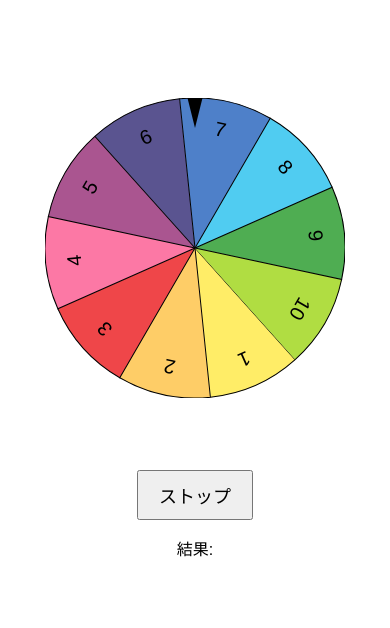
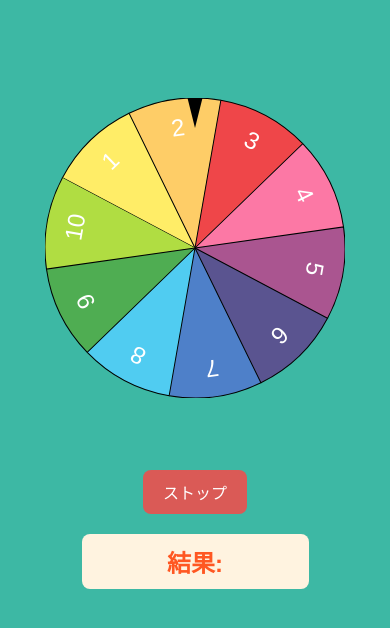
Before and after one commit to Ukyo-Nawano/roulette_life_game, a plain HTML site: page index.html in a window 390 px wide. Both pictures are taken after a click on the button "スタート". Drawn offline with Linux system fonts and the light colour scheme.

Commit message:
add:点滅、色合い調整

```diff
--- a/main.js
+++ b/main.js
@@ -6,6 +6,7 @@ const resultText = document.getElementById("resultText");
 const sectors = 10;
 const radius = canvas.width / 2;
 const numbers = Array.from({ length: sectors }, (_, i) => i + 1);
+const colors = ["#ffed67", "#fecd67", "#ef4649", "#fc78a5", "#aa5590", "#5a5490", "#4e80c9", "#50ccf1", "#4fad52", "#b0dd42"];
 let angle = 0;
 let speed = 0;
 let isSpinning = false;
@@ -20,7 +21,6 @@ function drawRoulette() {
     ctx.translate(radius, radius);
     ctx.rotate(angle);
 
-    const colors = ["#ffed67", "#fecd67", "#ef4649", "#fc78a5", "#aa5590", "#5a5490", "#4e80c9", "#50ccf1", "#4fad52", "#b0dd42"];
     for (let i = 0; i < sectors; i++) {
         ctx.beginPath();
         ctx.moveTo(0, 0);
@@ -29,8 +29,8 @@ function drawRoulette() {
         ctx.fill();
         ctx.stroke();
 
-        ctx.fillStyle = "#000";
-        ctx.font = "20px Arial";
+        ctx.fillStyle = "#FFFFFF";
+        ctx.font = "24px Arial";
         ctx.textAlign = "center";
         ctx.textBaseline = "middle";
 
@@ -79,6 +79,7 @@ function spin() {
     requestAnimationFrame(spin);
 }
 
+
 // 矢印が指す数字を計算
 function determineResult() {
     const anglePerSector = (2 * Math.PI) / sectors;
@@ -97,6 +98,34 @@ function determineResult() {
     resultText.textContent = `結果: ${winningNumber}`;
     controlButton.textContent = "次のプレイヤーへ";
     controlButton.onclick = reset;
+    controlButton.style.backgroundColor = "#F39C12";
+    controlButton.onmouseenter = () => controlButton.style.backgroundColor = "#D68910";
+    controlButton.onmouseleave = () => controlButton.style.backgroundColor = "#F39C12";
+
+    blinkWinningSector(winningNumber);
+}
+
+function blinkWinningSector(winningIndex) {
+    let count = 0;
+    const correctedIndex = (winningIndex - 1 + sectors) % sectors;
+    const originalColor = colors[correctedIndex];
+    const blinkColors = ["#fdf1a3", "#fbe1b0", "#f5a1a4", "#f9c2d5", "#d3a6c3", "#a79bca", "#8ab2e0", "#a3e1f3", "#94d4a1", "#d4e68b"
+
+    ];
+
+    const blinkColor = blinkColors[correctedIndex];
+
+    const blinkInterval = setInterval(() => {
+        colors[correctedIndex] = count % 2 === 0 ? blinkColor : originalColor;
+        drawRoulette();
+        count++;
+
+        if (count >= 4) {
+            clearInterval(blinkInterval);
+            colors[correctedIndex] = originalColor;
+            drawRoulette();
+        }
+    }, 500);
 }
 
 // スタートボタンの処理
@@ -104,9 +133,15 @@ function startRoulette() {
     if (isSpinning) return;
     isSpinning = true;
     isStopping = false;
-    speed = Math.random() * 0.2 + 0.2;
+    speed = Math.random() * 0.4 + 0.3;
     controlButton.textContent = "ストップ";
     controlButton.onclick = stopRoulette;
+
+    controlButton.style.backgroundColor = "#DA5A56";
+    controlButton.style.color = "white";
+    controlButton.style.borderRadius = "8px";
+    controlButton.onmouseenter = () => controlButton.style.backgroundColor = "#B34743";
+    controlButton.onmouseleave = () => controlButton.style.backgroundColor = "#DA5A56";
     spin();
 }
 
@@ -124,6 +159,10 @@ function reset() {
     controlButton.textContent = "スタート";
     controlButton.onclick = startRoulette;
     resultText.textContent = "結果: ";
+
+    controlButton.style.backgroundColor = "#0957D0";
+    controlButton.onmouseenter = () => controlButton.style.backgroundColor = "#0747A0";
+    controlButton.onmouseleave = () => controlButton.style.backgroundColor = "#0957D0";
 }
 
 // 初期描画
--- a/style.css
+++ b/style.css
@@ -1,3 +1,7 @@
+html{
+    background: #3DB8A4;
+}
+
 body {
     text-align: center;
     font-family: Arial, sans-serif;
@@ -21,3 +25,42 @@ body {
     font-size: 18px;
     cursor: pointer;
 }
+
+#controlButton {
+    background-color: #0957D0;
+    color: white;
+    border: none;
+    padding: 10px 20px;
+    font-size: 16px;
+    cursor: pointer;
+    border-radius: 8px;
+}
+
+#controlButton:hover {
+    background-color: #0747A0;
+}
+
+#resultText {
+    font-family: Arial;
+    font-size: 24px;
+    font-weight: bold;
+    color: #ff5722;
+    background-color: #fff3e0;
+    padding: 10px 20px;
+    border-radius: 8px;
+    margin: 0 auto;
+    margin-top: 20px;
+    width: 20%;
+}
+
+@media screen and (max-width: 959px) {
+    #resultText{
+        width:40%;
+    }
+
+}
+@media screen and (max-width: 480px) {
+    #resultText{
+        width:50%;
+    }
+}
```
